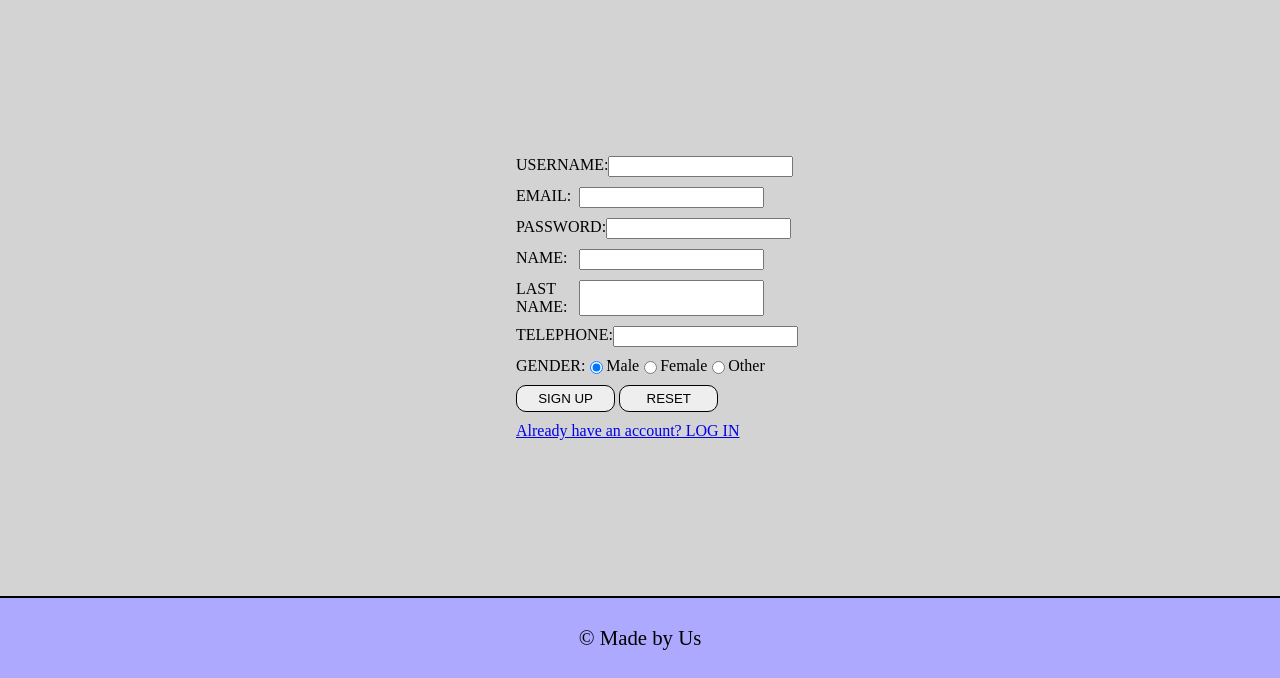
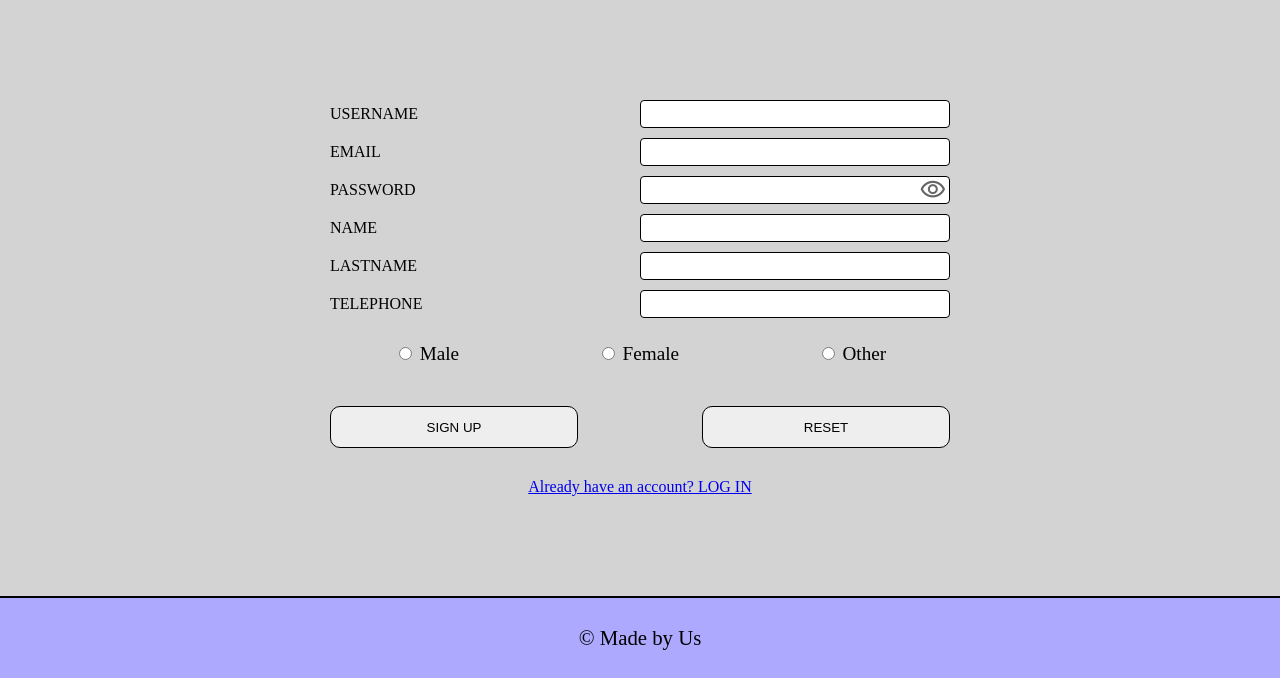
Before and after one commit to MedievAlex/DW_Reto_CRUD_-Alex_Ekaitz_Kevin_Victor-, a PHP site: page /Pages/signup.html in a window 1280 px wide. Shown: the part 122-800 px from the top of the page. Run offline with PHP 8.4, Linux system fonts and the light colour scheme.

Commit message:
First model of styles, login remains to be done

```diff
--- a/Pages/signup.html
+++ b/Pages/signup.html
@@ -4,8 +4,10 @@
 <head>
   <meta charset="UTF-8">
   <meta name="viewport" content="width=device-width, initial-scale=1.0">
+  <link rel="stylesheet" href="../Styles/main.css">
   <link rel="stylesheet" href="../Styles/signup.css">
-  <link rel="stylesheet" href="../Styles/main.css">
+  <link rel="stylesheet"
+    href="https://fonts.googleapis.com/css2?family=Material+Symbols+Outlined:opsz,wght,FILL,GRAD@20..48,100..700,0..1,-50..200" />
   <script src="../JS/signup.js" defer></script>
   <title>Sign Up</title>
 </head>
@@ -22,34 +24,72 @@
   <main>
     <form id="signup-form" method="post">
       <div class="inputs">
-        <label for="username">USERNAME:</label>
-        <input type="text" id="username" name="username" required>
+        <label for="username">USERNAME</label>
+        <span class="material-symbols-outlined">
+          account_circle
+        </span>
+        <input type="text" id="username" name="username" readonly />
       </div>
       <div class="inputs">
-        <label for="email">EMAIL:</label>
-        <input type="email" id="email" name="email" required>
+        <label for="email">EMAIL</label>
+        <span class="material-symbols-outlined">
+          mail
+        </span>
+        <input type="email" id="email" name="email" readonly />
       </div>
       <div class="inputs">
-        <label for="password">PASSWORD:</label>
-        <input type="password" id="password" name="password" required>
+        <label for="password">PASSWORD</label>
+        <span class="material-symbols-outlined">
+            lock
+          </span>
+        <div class="password-container">
+          <input type="password" id="password" name="password" />
+          <button type="button" id="visibilityButton">
+            <span id="icon" class="material-symbols-outlined">
+              visibility
+            </span>
+          </button>
+        </div>
+      </div>
+      <div class="name-lastname">
+        <div class="icon-name-lastname">
+          <span class="material-symbols-outlined">
+            badge
+          </span>
+        </div>
+        <div class="inputs-name-lastname">
+          <div class="inputs">
+            <label for="name">NAME</label>
+            <input type="text" id="name" name="name" />
+          </div>
+          <div class="inputs">
+            <label for="lastname">LASTNAME</label>
+            <input type="text" id="lastname" name="lastname" />
+          </div>
+        </div>
       </div>
       <div class="inputs">
-        <label for="name">NAME:</label>
-        <input type="text" id="name" name="name" required>
+        <label for="telephone">TELEPHONE</label>
+        <span class="material-symbols-outlined">
+            call
+          </span>
+        <input type="text" id="telephone" name="telephone" />
       </div>
-      <div class="inputs">
-        <label for="last_name">LAST NAME:</label>
-        <input type="text" id="lastname" name="lastname" required>
-      </div>
-      <div class="inputs">
-        <label for="telephone">TELEPHONE:</label>
-        <input type="tel" id="telephone" name="telephone" pattern="[0-9]{9}" required>
-      </div>
-      <div class="inputs">
-        <label>GENDER:</label>
-        <input type="radio" name="gender" id="male" value="MALE" checked>Male
-        <input type="radio" name="gender" id="female" value="FEMALE">Female
-        <input type="radio" name="gender" id="other" value="OTHER">Other
+      <div class="gender-options">
+        <div class="option">
+          <input type="radio" name="gender" id="male" value="MALE">
+          <label for="male">Male</label>
+        </div>
+
+        <div class="option">
+          <input type="radio" name="gender" id="female" value="FEMALE">
+          <label for="female">Female</label>
+        </div>
+
+        <div class="option">
+          <input type="radio" name="gender" id="other" value="OTHER">
+          <label for="other">Other</label>
+        </div>
       </div>
       <div class="buttons">
         <button id="signUpUserButton">SIGN UP</button>
--- a/Styles/main.css
+++ b/Styles/main.css
@@ -50,6 +50,126 @@ main {
   padding: 20px;
   height: auto;
   background-color: lightgray;
+  display: flex;
+  justify-content: center;
+  align-items: center;
+  flex-direction: column;
+  gap: 40px;
+}
+
+form {
+  display: flex;
+  flex-direction: column;
+  width: 50%;
+  gap: 10px;
+}
+
+form .material-symbols-outlined {
+  display: none;
+}
+
+.inputs {
+  display: flex;
+  justify-content: space-between;
+  align-items: center;
+}
+
+.name-lastname {
+  display: flex;
+  align-items: center;
+  width: 100%;
+}
+
+.inputs-name-lastname {
+  display: flex;
+  flex-direction: column;
+  gap: 10px;
+  flex: 1;
+  min-width: 0;
+}
+
+.inputs-name-lastname .inputs {
+  display: flex;
+  justify-content: space-between;
+  align-items: center;
+  width: 100%;
+}
+
+.inputs input {
+  width: 50%;
+  height: 28px;
+  box-sizing: border-box;
+  border: 1px solid #000;
+  border-radius: 4px;
+  padding: 0 0.5em;
+  font-size: 1.1rem;
+}
+
+.gender-options {
+  font-size: 1.2rem;
+  display: flex;
+  gap: 10px;
+  justify-content: space-around;
+  padding-top: 15px;
+  max-width: 100%;
+}
+
+.buttons {
+  display: flex;
+  justify-content: space-between;
+  margin-top: 5%;
+}
+
+.password-container {
+  position: relative;
+  flex: 0 0 50%;
+}
+
+.password-container input {
+  width: 100%;
+  height: 28px;
+  box-sizing: border-box;
+  padding: 0 2.5em 0 0.5em;
+  border: 1px solid #000;
+  border-radius: 4px;
+}
+
+.password-container .material-symbols-outlined{
+  display: inline-block;
+}
+
+#visibilityButton {
+  position: absolute;
+  top: 50%;
+  right: 0.5em;
+  transform: translateY(-50%);
+  background: transparent;
+  border: none;
+  cursor: pointer;
+  display: flex;
+  align-items: center;
+  justify-content: center;
+  height: 1.1em;
+  width: 1.1em;
+  padding: 0 2% 0 0;
+}
+
+#icon {
+  font-size: 2em;
+  color: #666;
+  transition: color 0.3s ease;
+}
+
+#visibilityButton:hover #icon {
+  color: #000;
+}
+
+#logoutIcon {
+  font-size: 2em;
+}
+
+#logoutLink:hover #logoutIcon {
+  color: #ffffff;
 }
 
 button,
--- a/Styles/signup.css
+++ b/Styles/signup.css
@@ -1,18 +1,16 @@
-main {
-  display: flex;
-  justify-content: center;
-  align-items: center;
-
+.login{
+  text-align: center;
+  margin-top: 20px;
 }
 
-form {
-  display: flex;
-  flex-direction: column;
-  width: 20%;
-  gap: 10px;
+/* ------------------------------
+  RESPONSIVE DESIGN
+--------------------------------*/
+
+/* Tablet (hasta 1024px) */
+@media (max-width: 1024px) {
+  button,
+  input[type="reset"] {
+    width: 100%;
+  }
 }
-
-.inputs {
-  display: flex;
-  justify-content: space-between;
-}
```
Also changed, not shown: other parts of Styles/main.css (+109 -0 lines), Pages/admin.html (+35 -5 lines), Pages/user.html (+31 -3 lines), Styles/admin.css (+18 -97 lines), Styles/login.css (+10 -1 lines), Styles/user.css (deleted, +0 -97 lines).
